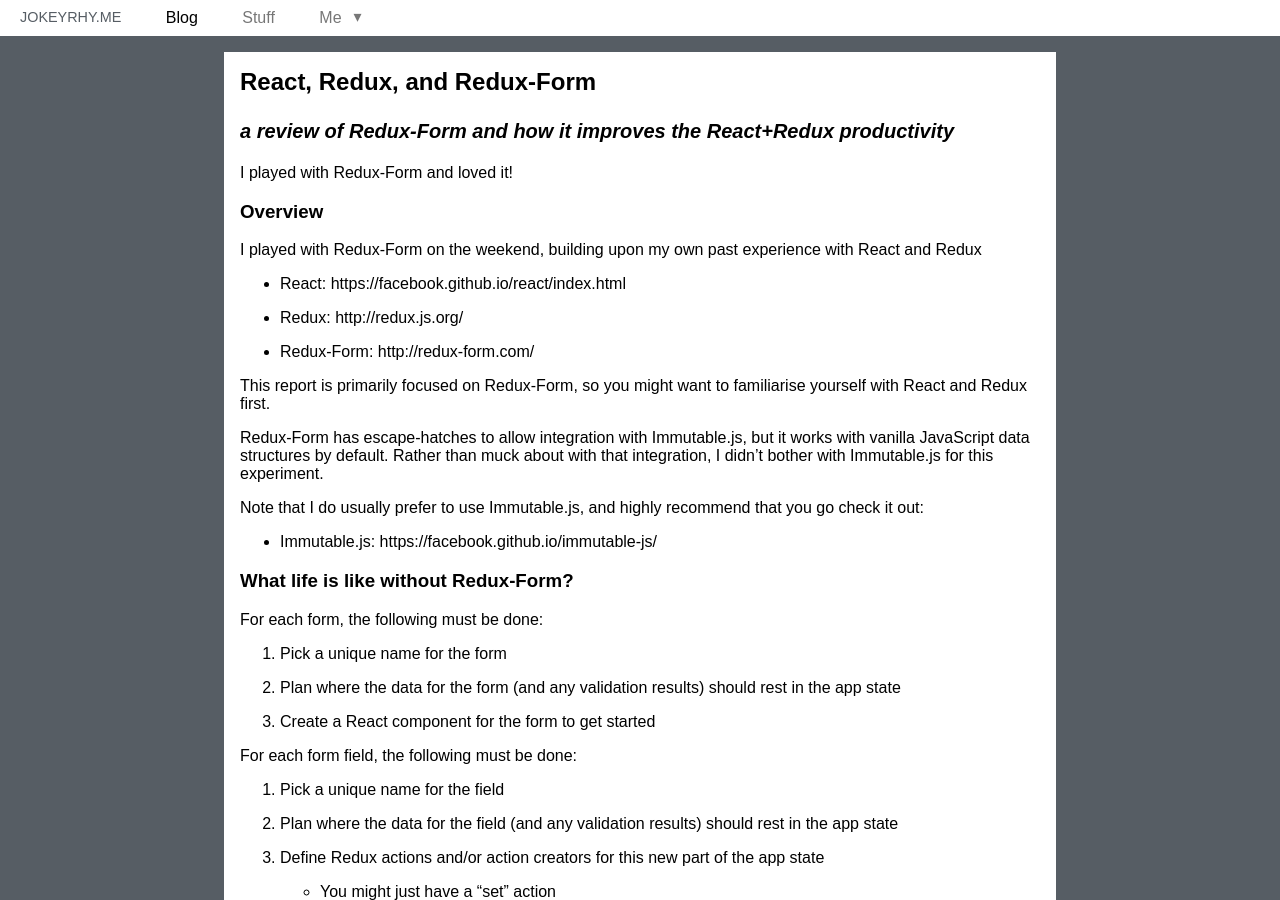
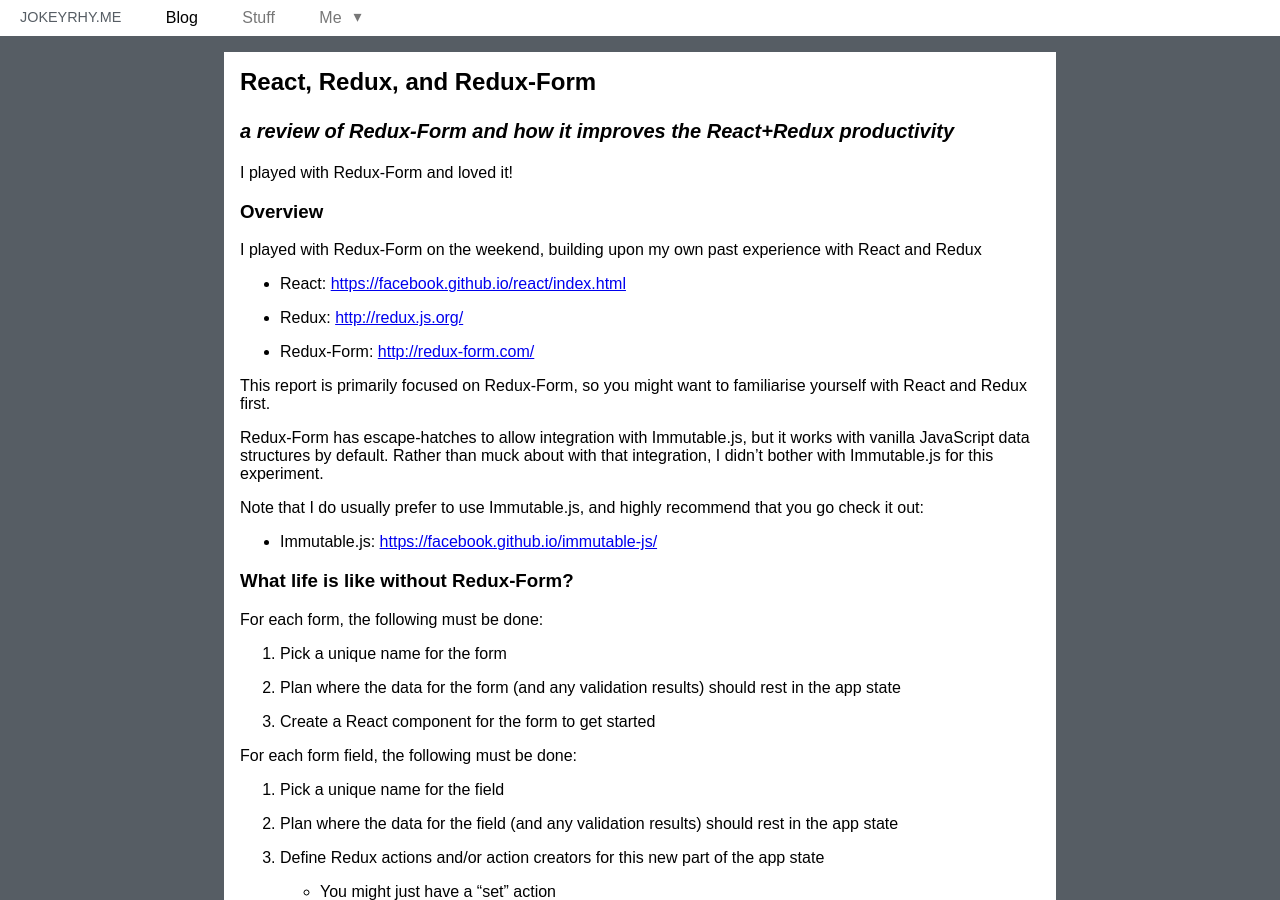
Before and after one commit to jokeyrhyme/jokeyrhyme.github.com, a Jekyll site: the page built from _posts/2016-06-27-react-redux-redux-form.md, in a window 1280 px wide and 900 px high. Built offline with Jekyll 4.4.1, drawn with Linux system fonts in a browser that asks for light colours; part of the change alters nothing that is shown.

```diff
--- a/_posts/2016-06-27-react-redux-redux-form.md
+++ b/_posts/2016-06-27-react-redux-redux-form.md
@@ -17,11 +17,11 @@ author: Ron
 
 I played with Redux-Form on the weekend, building upon my own past experience with React and Redux
 
-- React: https://facebook.github.io/react/index.html
+- React: [https://facebook.github.io/react/index.html](https://facebook.github.io/react/index.html)
 
-- Redux: http://redux.js.org/
+- Redux: [http://redux.js.org/](http://redux.js.org/)
 
-- Redux-Form: http://redux-form.com/
+- Redux-Form: [http://redux-form.com/](http://redux-form.com/)
 
 This report is primarily focused on Redux-Form, so you might want to familiarise yourself with React and Redux first.
 
@@ -29,7 +29,7 @@ Redux-Form has escape-hatches to allow integration with Immutable.js, but it wor
 
 Note that I do usually prefer to use Immutable.js, and highly recommend that you go check it out:
 
-- Immutable.js: https://facebook.github.io/immutable-js/
+- Immutable.js: [https://facebook.github.io/immutable-js/](https://facebook.github.io/immutable-js/)
 
 
 ### What life is like without Redux-Form?
```
